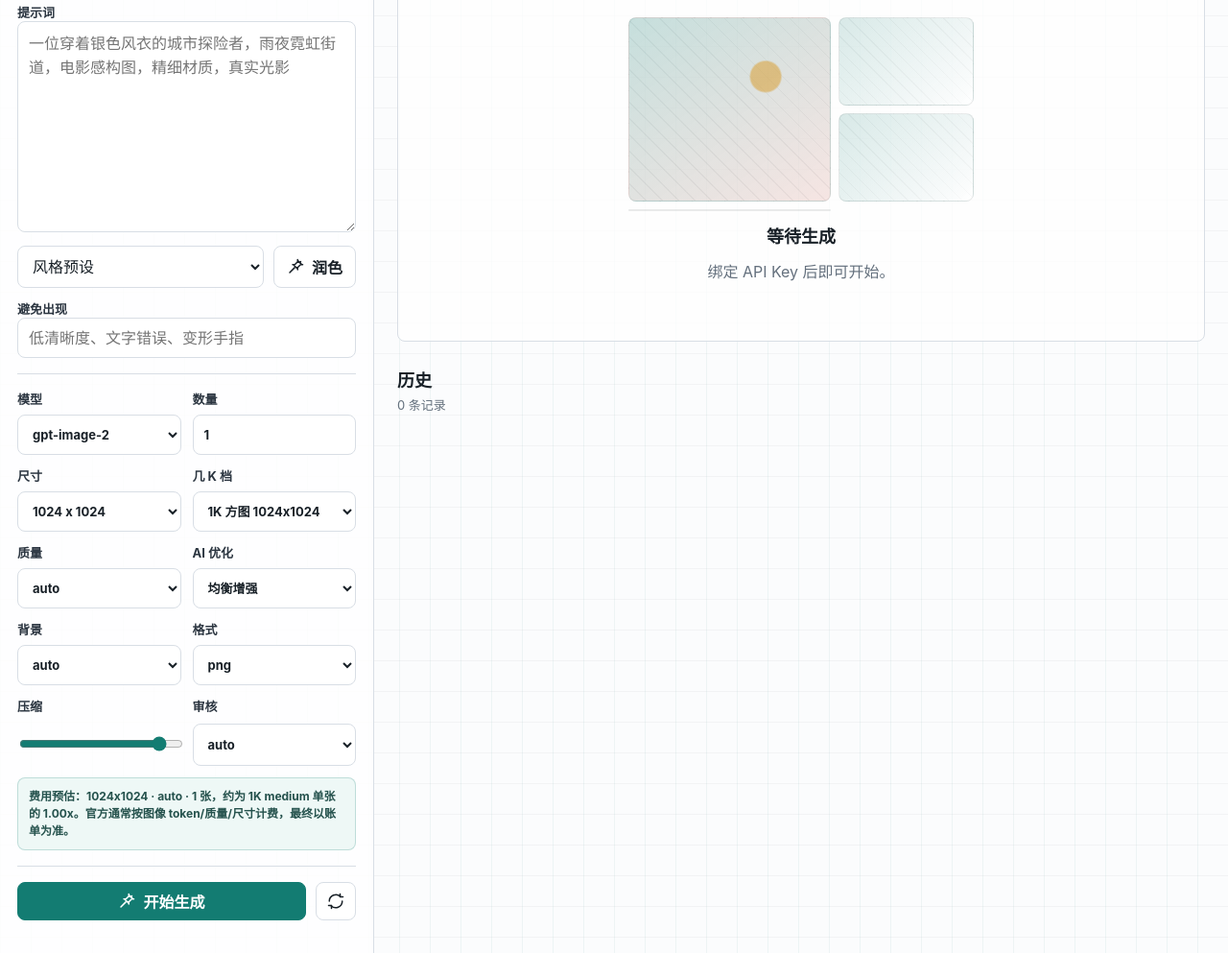
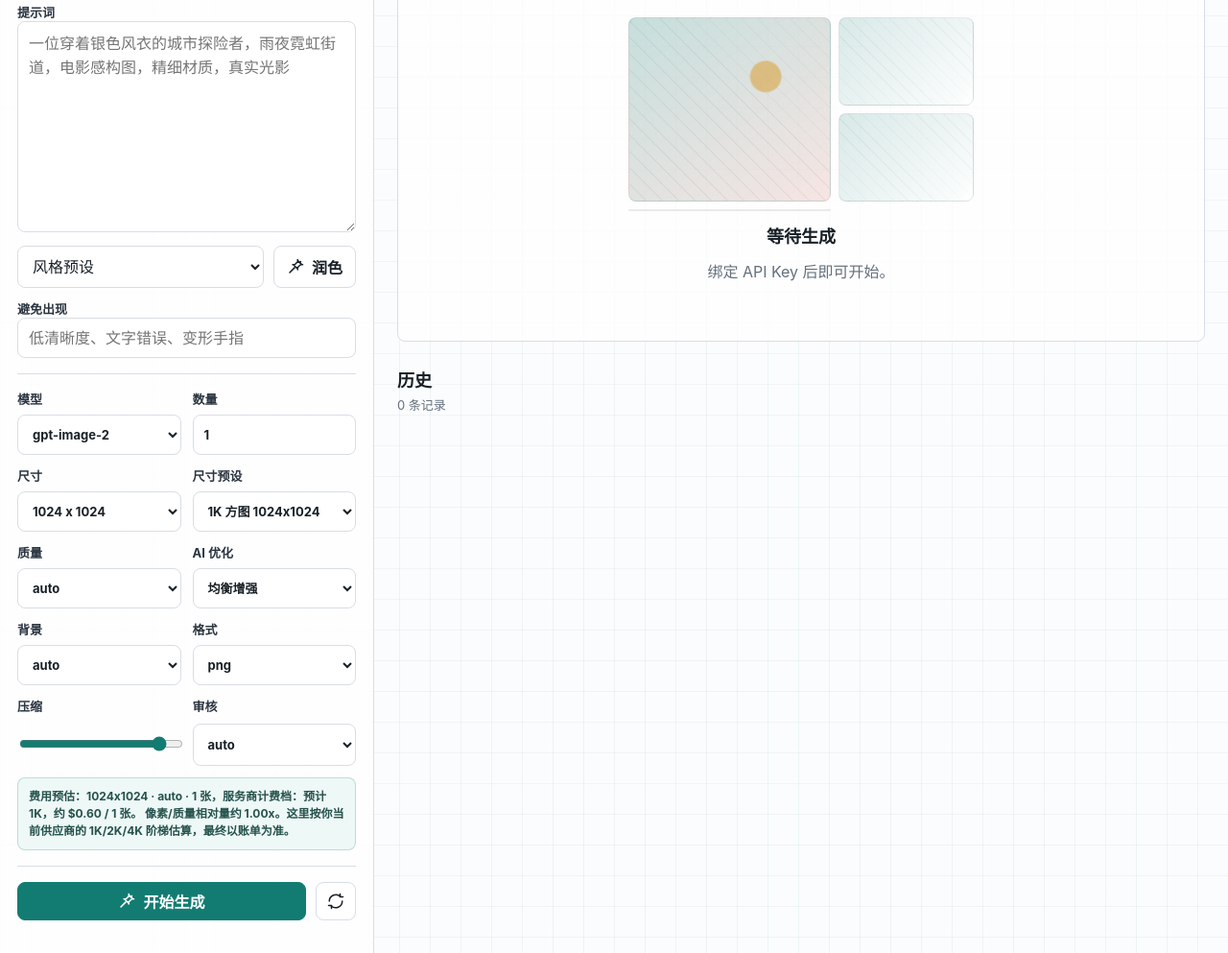
Before and after one commit to lczlichunzhe/image2-studio, a website: page public/index.html in a window 1280 px wide. Shown: the part 207-1200 px from the top of the page at 96% size. Drawn offline with Linux system fonts and the light colour scheme.

Commit message:
Clarify provider billing tiers

```diff
--- a/public/app.js
+++ b/public/app.js
@@ -88,6 +88,7 @@
 };
 
 const qualityMultiplier = { low: 0.35, medium: 1, high: 2.6, auto: 1 };
+const providerTierPrices = { "1K": 0.6, "2K": 0.8, "4K": 1 };
 const maxHistoryItems = 12;
 const maxHistoryStorageChars = 4_200_000;
 
@@ -266,6 +267,16 @@
   return Number(match[1]) * Number(match[2]);
 }
 
+function getProviderBillingTier(size) {
+  if (size === "auto") return "auto";
+  const match = String(size).match(/^(\d+)x(\d+)$/);
+  if (!match) return "auto";
+  const longEdge = Math.max(Number(match[1]), Number(match[2]));
+  if (longEdge <= 1024) return "1K";
+  if (longEdge <= 2048) return "2K";
+  return "4K";
+}
+
 function updateCostEstimate() {
   const model = getModel() || "自定义模型";
   const size = getSize();
@@ -275,10 +286,15 @@
   const q = qualityMultiplier[quality] || 1;
   const relative = Math.max(0.1, pixelRatio * q * count);
   const label = size === "auto" ? "自动尺寸" : size;
+  const billingTier = getProviderBillingTier(size);
+  const tierPrice = providerTierPrices[billingTier];
+  const providerHint = billingTier === "auto"
+    ? "服务商计费档：自动判定，生成前无法精确预估。"
+    : `服务商计费档：预计 ${billingTier}${tierPrice ? `，约 $${(tierPrice * count).toFixed(2)} / ${count} 张` : ""}。`;
   const officialHint = model.startsWith("gpt-image")
-    ? "官方通常按图像 token/质量/尺寸计费，最终以账单为准。"
+    ? "这里按你当前供应商的 1K/2K/4K 阶梯估算，最终以账单为准。"
     : "第三方接口价格以服务商为准。";
-  els.costEstimate.textContent = `费用预估：${label} · ${quality} · ${count} 张，约为 1K medium 单张的 ${relative.toFixed(2)}x。${officialHint}`;
+  els.costEstimate.textContent = `费用预估：${label} · ${quality} · ${count} 张，${providerHint} 像素/质量相对量约 ${relative.toFixed(2)}x。${officialHint}`;
 }
 
 function clamp(value, min, max) {
--- a/public/index.html
+++ b/public/index.html
@@ -154,7 +154,7 @@
                 </select>
               </label>
               <label>
-                几 K 档
+                尺寸预设
                 <select id="resolutionTier">
                   <option value="auto">自动匹配尺寸</option>
                   <option value="1k-square" selected>1K 方图 1024x1024</option>
```
